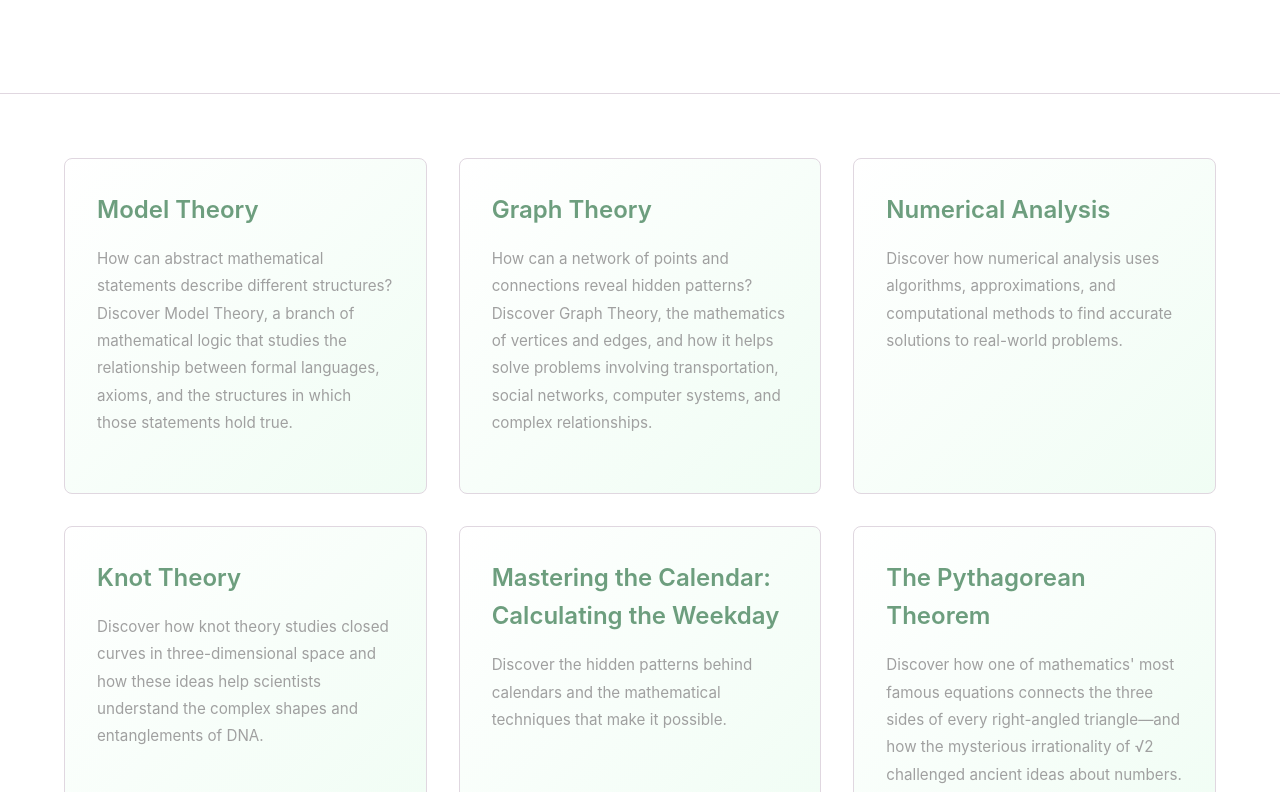
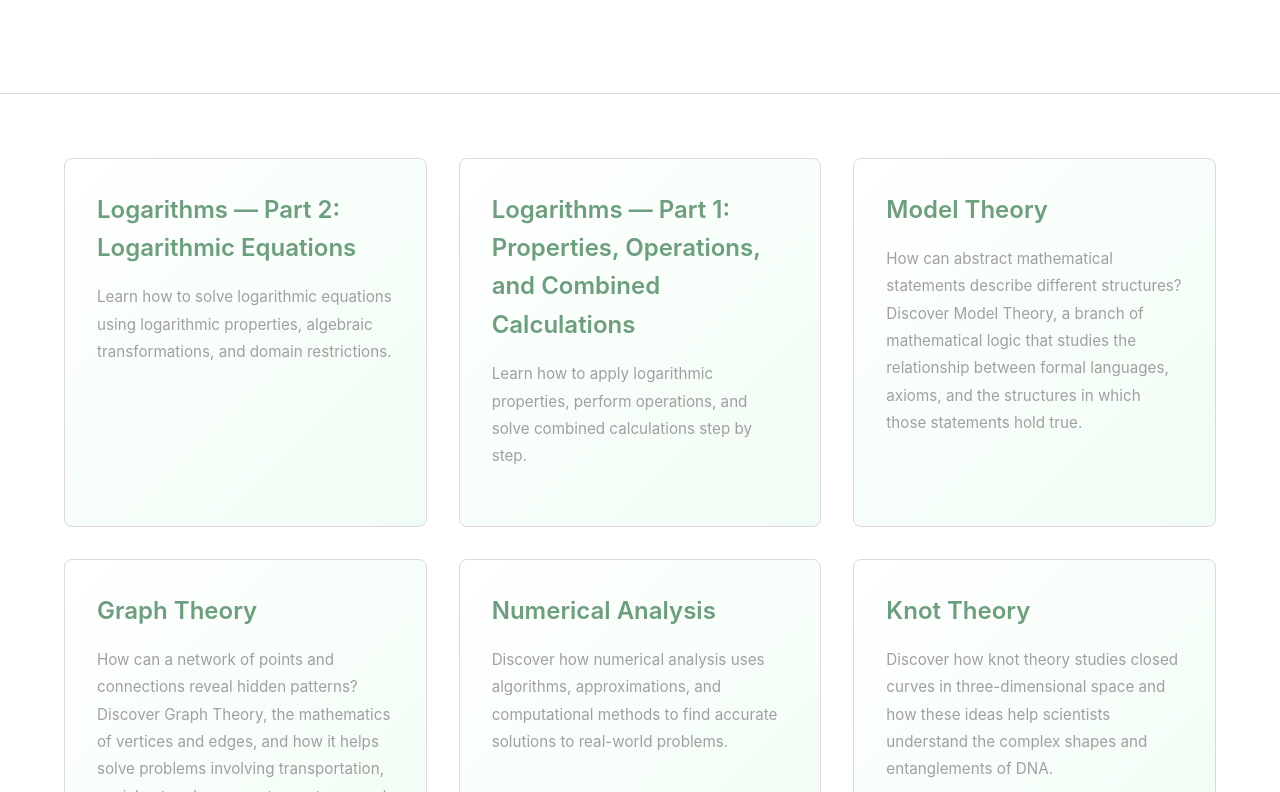
Before and after one commit to curiousteenagers/onedayonenewknowledge, a plain HTML site: page category-math.html in a window 1280 px wide. Shown: the part 308-1100 px from the top of the page. Drawn offline with Linux system fonts and the light colour scheme; files whose address does not match are found by name.

Commit message:
Update category-math.html

```diff
--- a/category-math.html
+++ b/category-math.html
@@ -27,6 +27,18 @@
     <section class="page-section light">
         <div class="container">
             <div class="grid grid-3">
+
+                 <a href="logarithms2.html" class="card" style="text-decoration: none; color: inherit;">
+                    <h3> Logarithms — Part 2: Logarithmic Equations </h3>
+                    <p>Learn how to solve logarithmic equations using logarithmic properties, algebraic transformations, and domain restrictions.</p>
+                </a>
+
+
+                 <a href="logarithms1.html" class="card" style="text-decoration: none; color: inherit;">
+                    <h3> Logarithms — Part 1: Properties, Operations, and Combined Calculations </h3>
+                    <p>Learn how to apply logarithmic properties, perform operations, and solve combined calculations step by step.</p>
+                </a>
+
 
 
                  <a href="modelt.html" class="card" style="text-decoration: none; color: inherit;">
```
